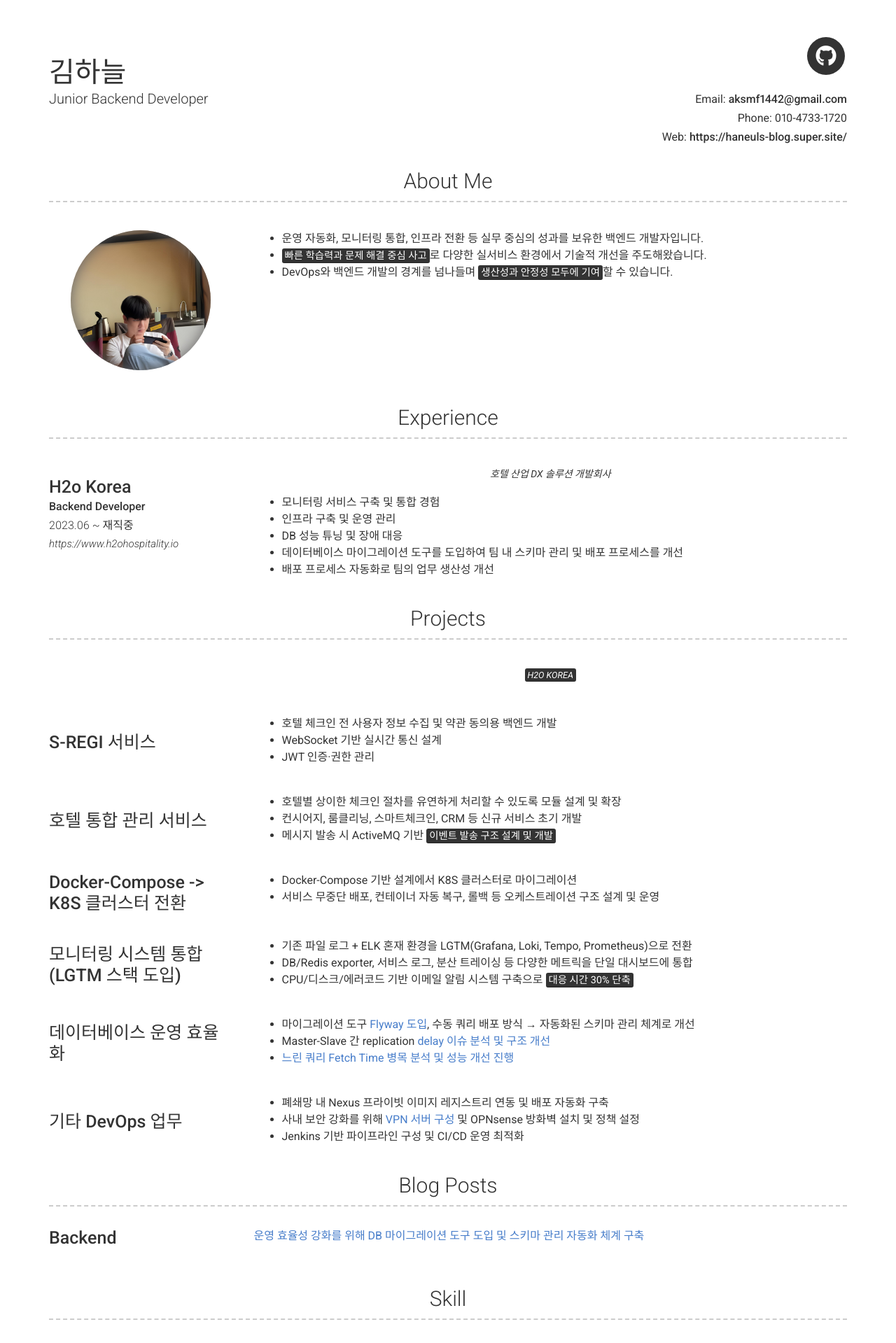
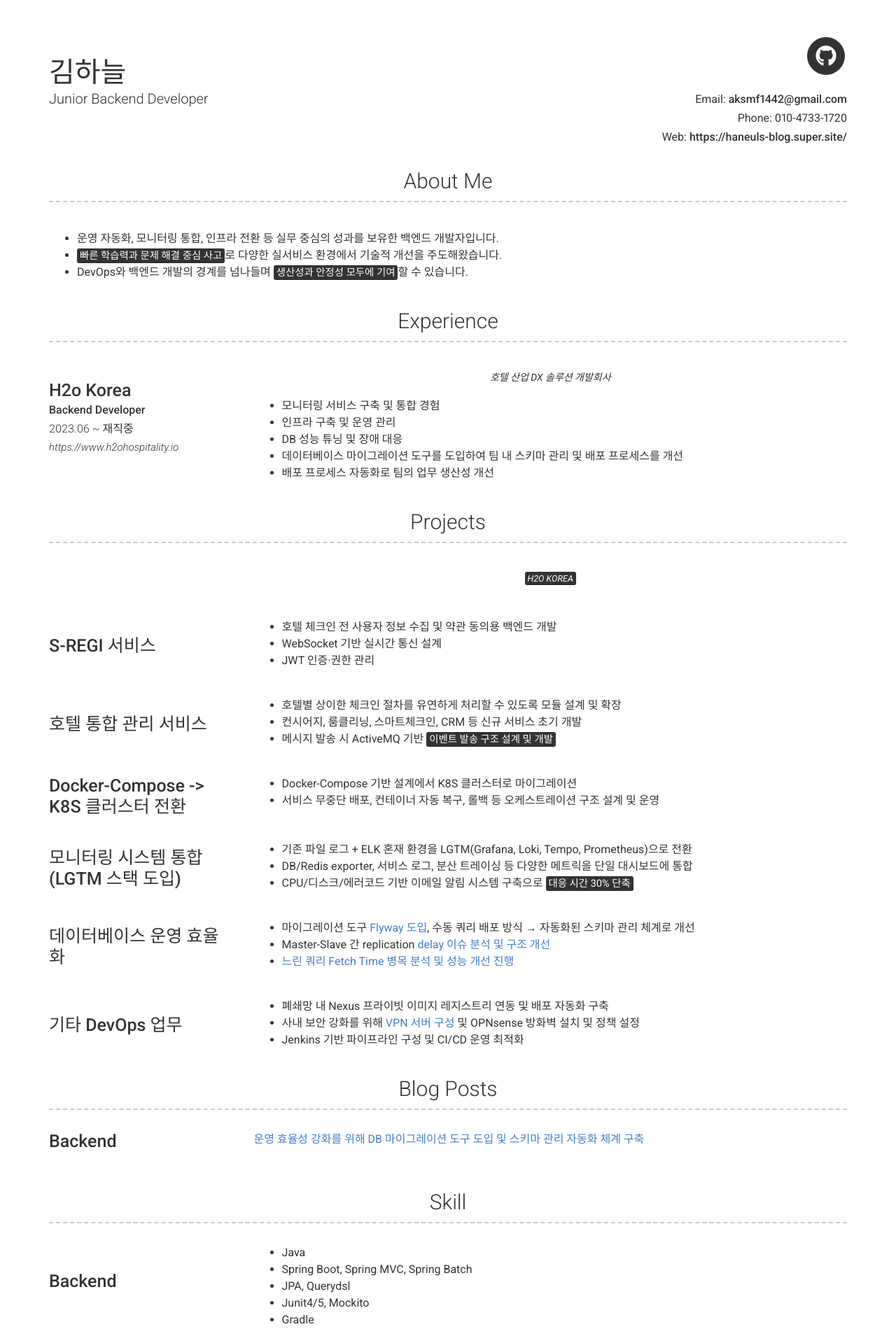
Before and after one commit to aksmf1442/resume, a Jekyll site: the page built from index.md, in a window 1280 px wide. Shown: the top 1919 px of the page at 70% size. Built offline with Jekyll 4.4.1, drawn with Linux system fonts in a browser that asks for light colours; nearby versions of some CDN libraries.

Commit message:
refactor: 수정

```diff
--- a/_config.yml
+++ b/_config.yml
@@ -38,7 +38,7 @@ additional_links:
 
 # About Section
 # about_title: About Me (Use this to override about section title)
-about_profile_image: images/profile.jpg
+# about_profile_image: images/profile.jpg
 about_content: | # this will include new lines to allow paragraphs
   - 운영 자동화, 모니터링 통합, 인프라 전환 등 실무 중심의 성과를 보유한 백엔드 개발자입니다.
   - <mark>빠른 학습력과 문제 해결 중심 사고</mark>로 다양한 실서비스 환경에서 기술적 개선을 주도해왔습니다.
```
